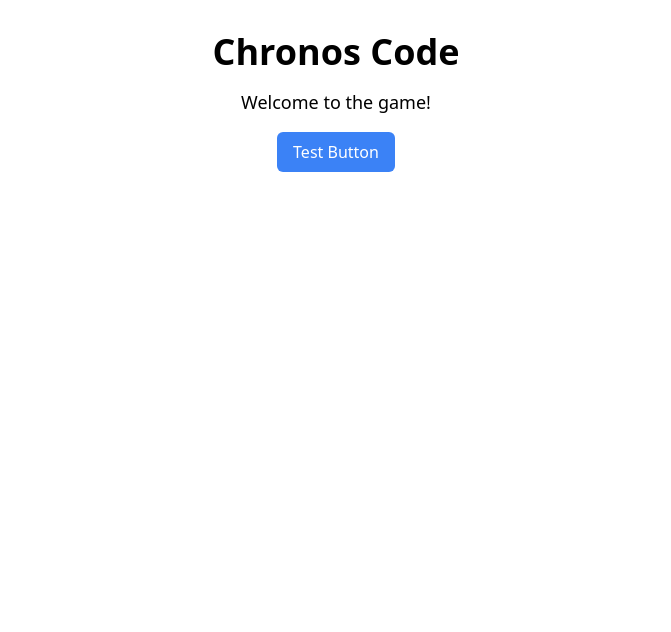
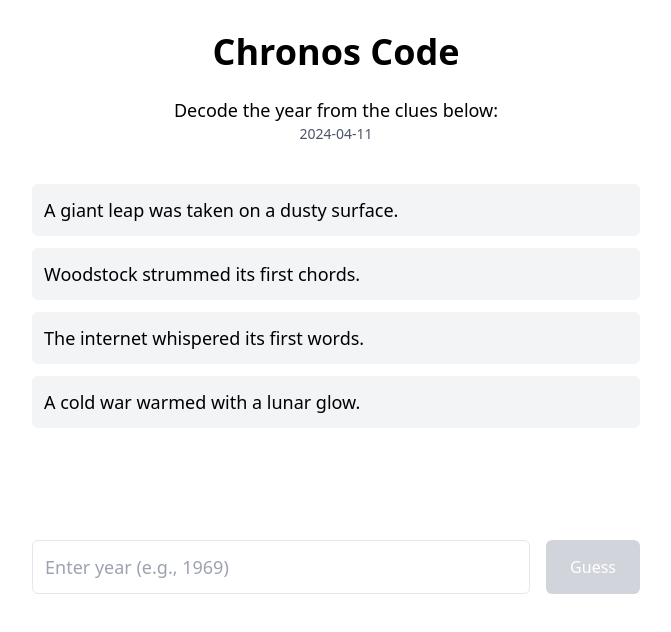
Before and after one commit to gpetiot/guess-year-js, a React (Vite) app: page / in a window 1280 px wide. Shown: the top 632 px of the page, without its empty margins (304-975 px from the left). Built offline with nearby package versions, Linux system fonts and the light colour scheme; the HTML template or start-up script is replaced by a standard one.

Commit message:
Feat(app): implement main game UI and connect components

```diff
--- a/src/App.tsx
+++ b/src/App.tsx
@@ -1,14 +1,59 @@
+import { GameProvider, useGame } from './context/GameContext';
+import { ClueList } from './components/ClueList';
+import { GuessInput } from './components/GuessInput';
+import { GuessList } from './components/GuessList';
+
+const GameContent = () => {
+  const { currentPuzzle, guesses, gameStatus, handleGuessSubmit, score, handleShare } = useGame();
+
+  return (
+    <div className="flex flex-col items-center gap-6">
+      <h1 className="text-4xl font-bold">Chronos Code</h1>
+
+      {currentPuzzle && (
+        <>
+          <div className="text-lg text-center">
+            <p>Decode the year from the clues below:</p>
+            <p className="text-sm text-gray-600">{currentPuzzle.date}</p>
+          </div>
+
+          <ClueList clues={currentPuzzle.clues} />
+
+          <GuessList guesses={guesses} />
+
+          <GuessInput
+            onSubmit={handleGuessSubmit}
+            disabled={gameStatus !== 'playing'}
+          />
+
+          {gameStatus !== 'playing' && (
+            <div className="space-y-4 text-center">
+              <p className="text-xl font-bold">
+                {gameStatus === 'won' ? '🎉 Congratulations!' : '😔 Better luck next time!'}
+              </p>
+              <p>The year was: {currentPuzzle.year}</p>
+              <p>Score: {score}</p>
+              <button
+                onClick={handleShare}
+                className="px-4 py-2 bg-blue-500 text-white rounded-md hover:bg-blue-600 transition-colors"
+              >
+                Share Result
+              </button>
+            </div>
+          )}
+        </>
+      )}
+    </div>
+  );
+};
+
 function App() {
   return (
-    <div className="container mx-auto px-4 py-8">
-      <div className="flex flex-col items-center gap-4">
-        <h1 className="text-4xl font-bold">Chronos Code</h1>
-        <p className="text-lg">Welcome to the game!</p>
-        <button className="px-4 py-2 bg-blue-500 text-white rounded-md hover:bg-blue-600 transition-colors">
-          Test Button
-        </button>
+    <GameProvider>
+      <div className="container mx-auto px-4 py-8 max-w-2xl">
+        <GameContent />
       </div>
-    </div>
+    </GameProvider>
   );
 }
 
```
